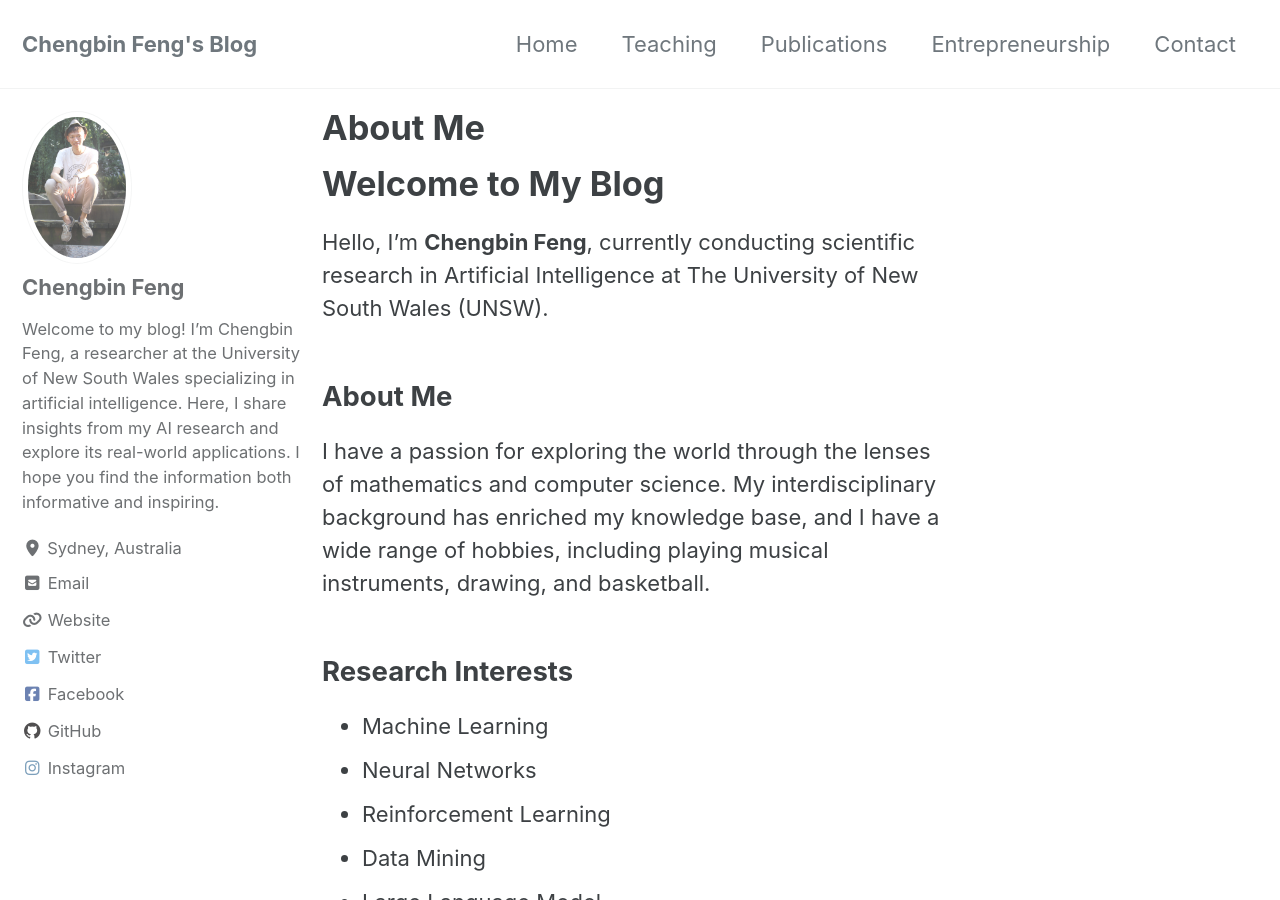
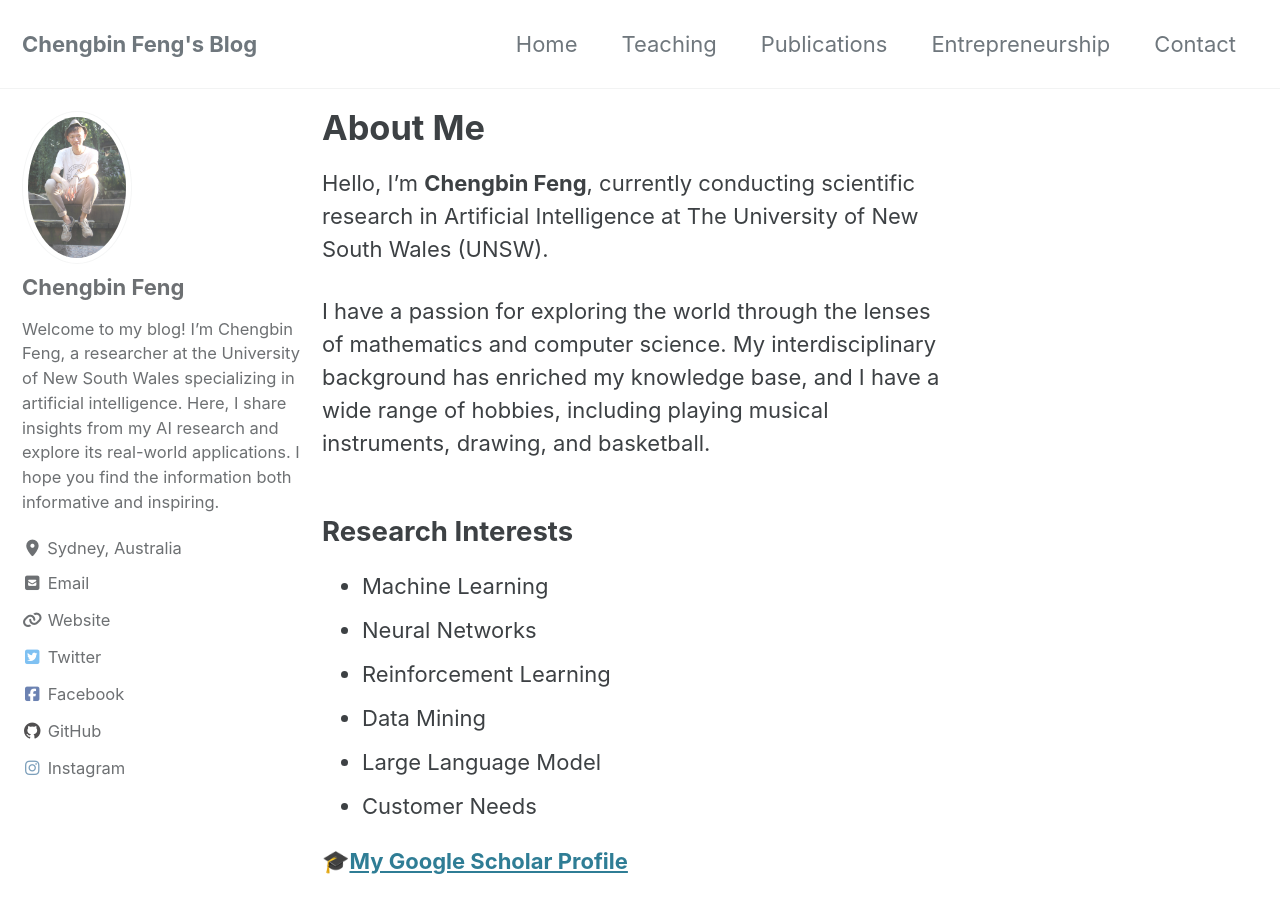
Before and after one commit to kfengc27/kfengc27.github.io, a Jekyll site: the page built from index.md, in a window 1280 px wide and 900 px high. Built offline with Jekyll 4.4.1, drawn with Linux system fonts in a browser that asks for light colours; cached includes are drawn as plain includes.

Commit message:
update home

```diff
--- a/index.md
+++ b/index.md
@@ -6,10 +6,8 @@ author_profile: true
 permalink: /
 ---
 
-# Welcome to My Blog
 Hello, I'm **Chengbin Feng**, currently conducting scientific research in Artificial Intelligence at The University of New South Wales (UNSW).
 
-## About Me
 I have a passion for exploring the world through the lenses of mathematics and computer science. My interdisciplinary background has enriched my knowledge base, and I have a wide range of hobbies, including playing musical instruments, drawing, and basketball.
 
 ## Research Interests
```
